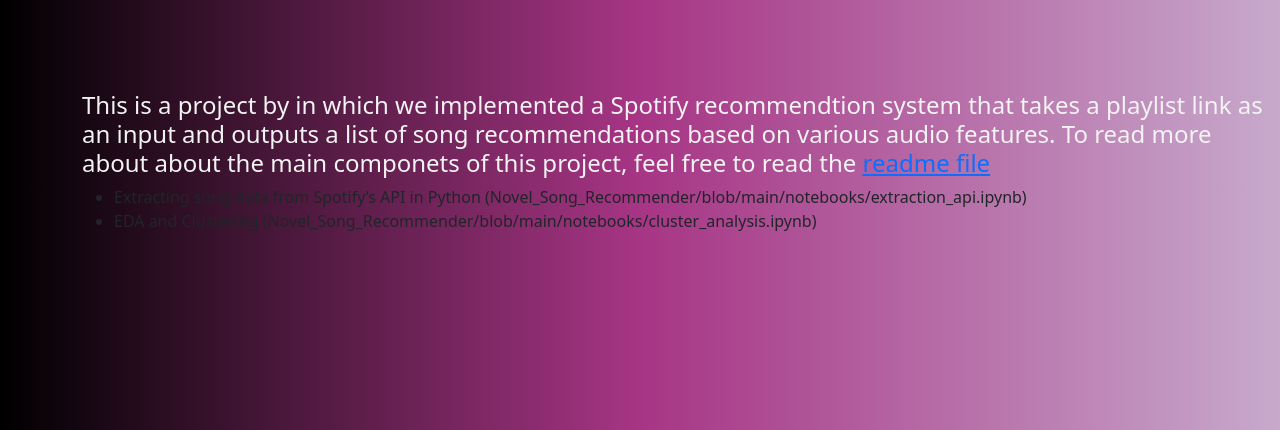
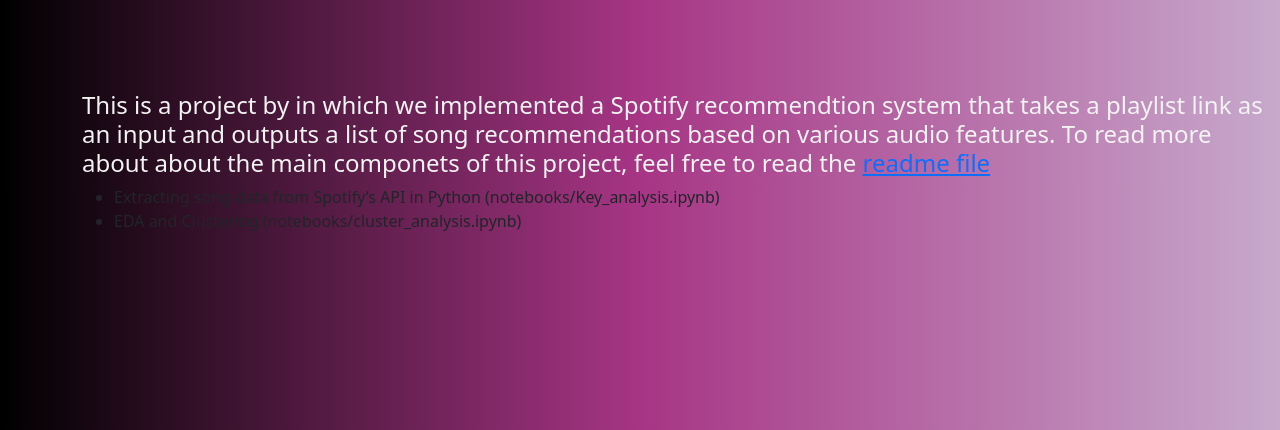
Before and after one commit to NikhilHulle/Song-Recommender, a Flask app: page /about in a window 1280 px wide. Shown: the part 64-494 px from the top of the page. Run offline with Flask 3, Linux system fonts and the light colour scheme; parts of the project's set-up code (start-up, migrations or seed data) failed here and were passed over; some web fonts are replaced.

Commit message:
minor changes

```diff
--- a/recommendation_app/application/templates/about.html
+++ b/recommendation_app/application/templates/about.html
@@ -3,8 +3,8 @@
 <div >
     <h4 id='about'> This is a project by in which we implemented a Spotify recommendtion system that takes a playlist link as an input and outputs a list of song recommendations based on various audio features. To read more about about the main componets of this project, feel free to read the <a href="https://github.com/shivam360d/Novel_Song_Recommender/blob/main/README.md">readme file</a> </h3>
         <ul>
-            <li> Extracting song data from Spotify’s API in Python (Novel_Song_Recommender/blob/main/notebooks/extraction_api.ipynb) </a></li>
-            <li> EDA and Clustering (Novel_Song_Recommender/blob/main/notebooks/cluster_analysis.ipynb) </a></li>
+            <li> Extracting song data from Spotify’s API in Python (notebooks/Key_analysis.ipynb) </a></li>
+            <li> EDA and Clustering (notebooks/cluster_analysis.ipynb) </a></li>
         </ul>
 </div>
 {% endblock %}
```
Also changed, not shown: README.md, 2 other files.
